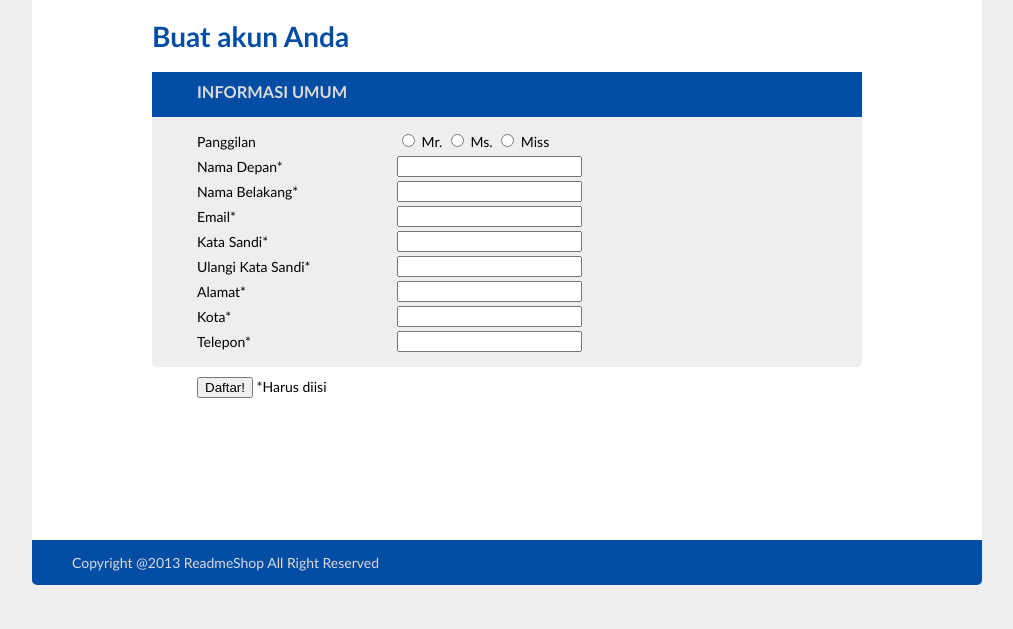
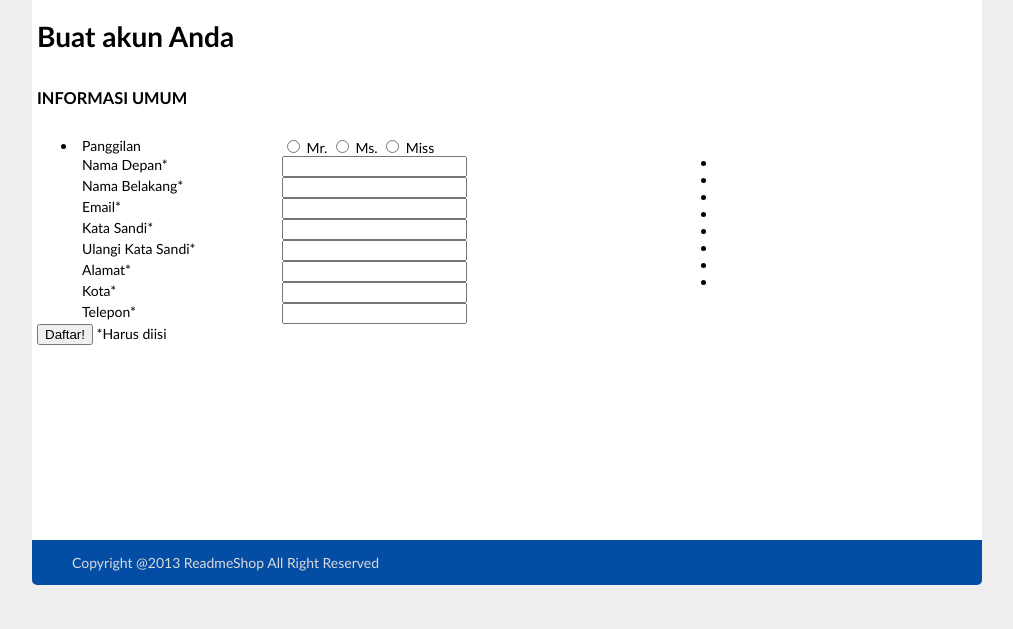
Before and after one commit to ImmanuelSteve/ReadMe-FTIUKDW, a PHP site: page /daftar.html in a window 1280 px wide. Shown: the part 171-800 px from the top of the page, without its empty margins (133-1146 px from the left). Run offline with PHP 8.4, Linux system fonts and the light colour scheme; a stand-in replaces the project's code that opens the database connection.

Commit message:
Update daftar.css

```diff
--- a/daftar.css
+++ b/daftar.css
@@ -2,41 +2,3 @@
     height: 540px;
     background-color: white;
 }
-
-#contentarea .grid_18{
-    margin-left: 120px;
-}
-
-#contentarea .grid_5{
-    height: 20px;
-    padding-top: 2px;
-}
-#contentarea .grid_11{
-    height: 20px;
-    padding-bottom: 5px;
-}
-
-#buatakun{
-    color: rgb(3,77,164);
-}
-
-ul{
-    list-style-type: none;
-}
-
-#informasiumum{
-    background-color: rgb(3,77,164);
-    color: rgb(218,218,218);
-}
-
-#formdaftar{
-    height: 250px;
-    background-color: rgb(238,238,238);
-    border-bottom-left-radius: 5px;
-    border-bottom-right-radius: 5px;
-}
-
-#buttondaftar,h3{
-    margin-top: 10px;
-    margin-left: 45px;
-}
```
